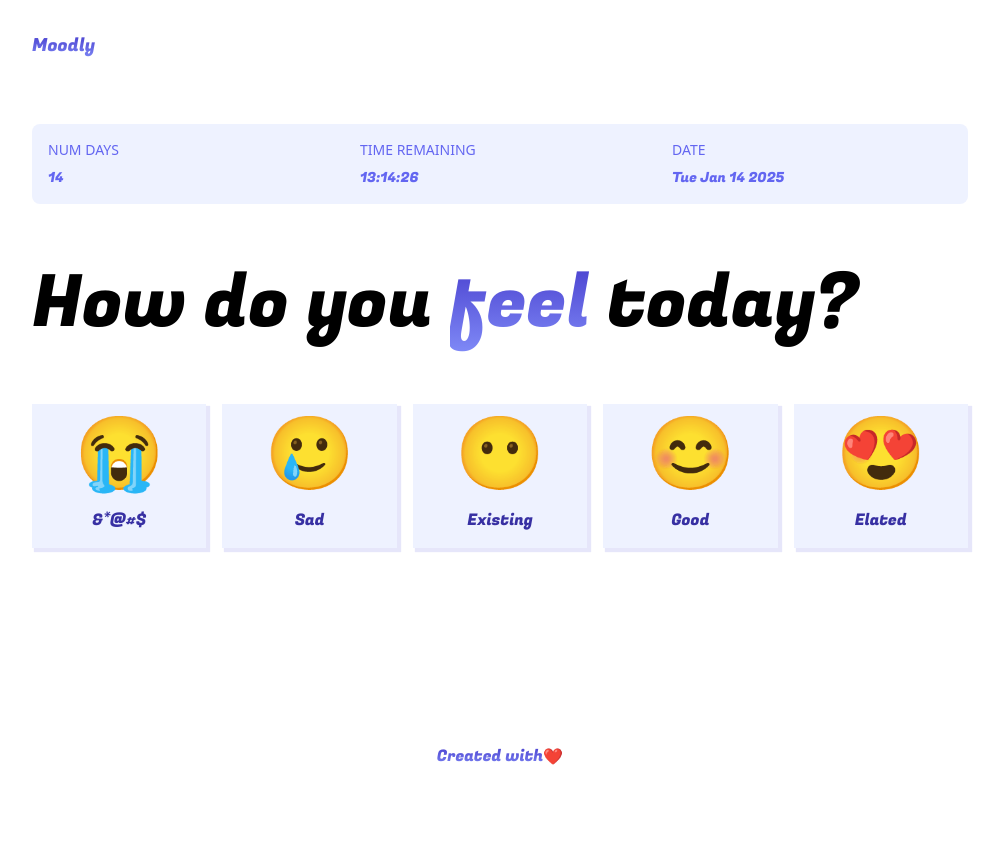
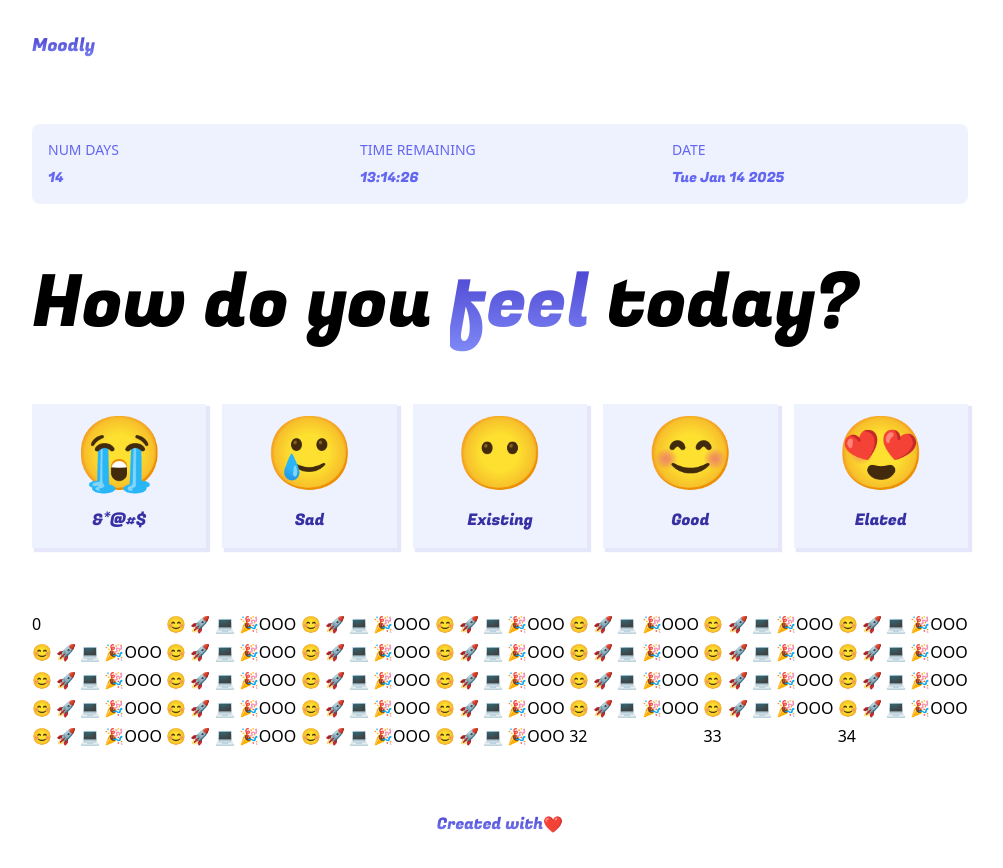
Before and after one commit to rizwandev99/moodly, a Next.js app: page /dashboard in a window 1280 px wide. Shown: the whole page, without its empty margins (140-1143 px from the left). Before the commit the page ends 800 px from the top, so only its background shows below. Built offline with nearby package versions, Linux system fonts and the light colour scheme.

Commit message:
Calendar architecture donecursor .!

```diff
--- /dev/null
+++ b/components/Calendar.jsx
@@ -0,0 +1,78 @@
+import React from "react";
+
+const months = {
+  January: "Jan",
+  February: "Feb",
+  March: "Mar",
+  April: "Apr",
+  May: "May",
+  June: "Jun",
+  July: "Jul",
+  August: "Aug",
+  September: "Sept",
+  October: "Oct",
+  November: "Nov",
+  December: "Dec",
+};
+const monthsArr = Object.keys(months);
+const now = new Date();
+const dayList = [
+  "Sunday",
+  "Monday",
+  "Tuesday",
+  "Wednesday",
+  "Thursday",
+  "Friday",
+  "Saturday",
+];
+
+export default function Calendar() {
+  const year = 2024;
+  const month = "July";
+  const monthNow = new Date(year, Object.keys(months).indexOf(month), 1);
+  const firstDayOfMonth = monthNow.getDay();
+
+  const daysInMonth = new Date(
+    year,
+    Object.keys(months).indexOf(month) + 1,
+    0
+  ).getDate();
+
+  const daysToDisplay = firstDayOfMonth + daysInMonth;
+
+  const numRows = Math.floor(daysToDisplay / 7) + (daysToDisplay % 7 ? 1 : 0);
+
+  return (
+    <div className="flex flex-col overflow-hidden gap-1 ">
+      {[...Array(numRows).keys()].map((row, rowIndex) => {
+        return (
+          <div key={rowIndex} className="grid grid-cols-7 gap-1 ">
+            {dayList.map((dayOfWeek, dayOfWeekIndex) => {
+              const dayIndex =
+                row * 7 + dayOfWeekIndex - (firstDayOfMonth - 1);
+
+              const dayDisplay =
+                dayIndex > daysInMonth
+                  ? false
+                  : row === 0 && dayOfWeekIndex < firstDayOfMonth
+                  ? false
+                  : true;
+
+              let isToday = dayIndex === now.getDate();
+
+              if (!dayDisplay) {
+                return (
+                  <div className="bg-white" key={dayOfWeekIndex}>
+                    {dayIndex}
+                  </div>
+                );
+              }
+
+              return <div key={dayOfWeekIndex}>😊 🚀 💻 🎉OOO</div>;
+            })}
+          </div>
+        );
+      })}
+    </div>
+  );
+}
--- a/components/Dashboard.js
+++ b/components/Dashboard.js
@@ -1,6 +1,8 @@
 import React from "react";
 import Hero from "./Hero";
 import { fugaz } from "@/app/layout";
+import Calendar from "./Calendar";
+
 
 export default function Dashboard() {
   const statuses = {
@@ -34,9 +36,11 @@ export default function Dashboard() {
           );
         })}
       </div>
+
       <h4 className={"text-5xl sm:text-6xl md:text-7xl " + fugaz.className}>
         How do you <span className={"textGradient "}>feel</span> today?
       </h4>
+
       <div className="grid grid-cols-1 sm:grid-cols-2 md:grid-cols-5 gap-4">
         {Object.keys(moods).map((mood, moodIndex) => {
           return (
@@ -66,6 +70,8 @@ export default function Dashboard() {
           );
         })}
       </div>
+
+      <Calendar />
     </div>
   );
 }
--- /dev/null
+++ b/tt.js
@@ -0,0 +1,4 @@
+// let arr = Array(3).keys()
+// console.log("Array only -->",Array(3))
+// console.log("Keys -->", Array(3).keys() )
+// console.log([...arr])
```
Also changed, not shown: app/layout.js (+9 -0 lines).
